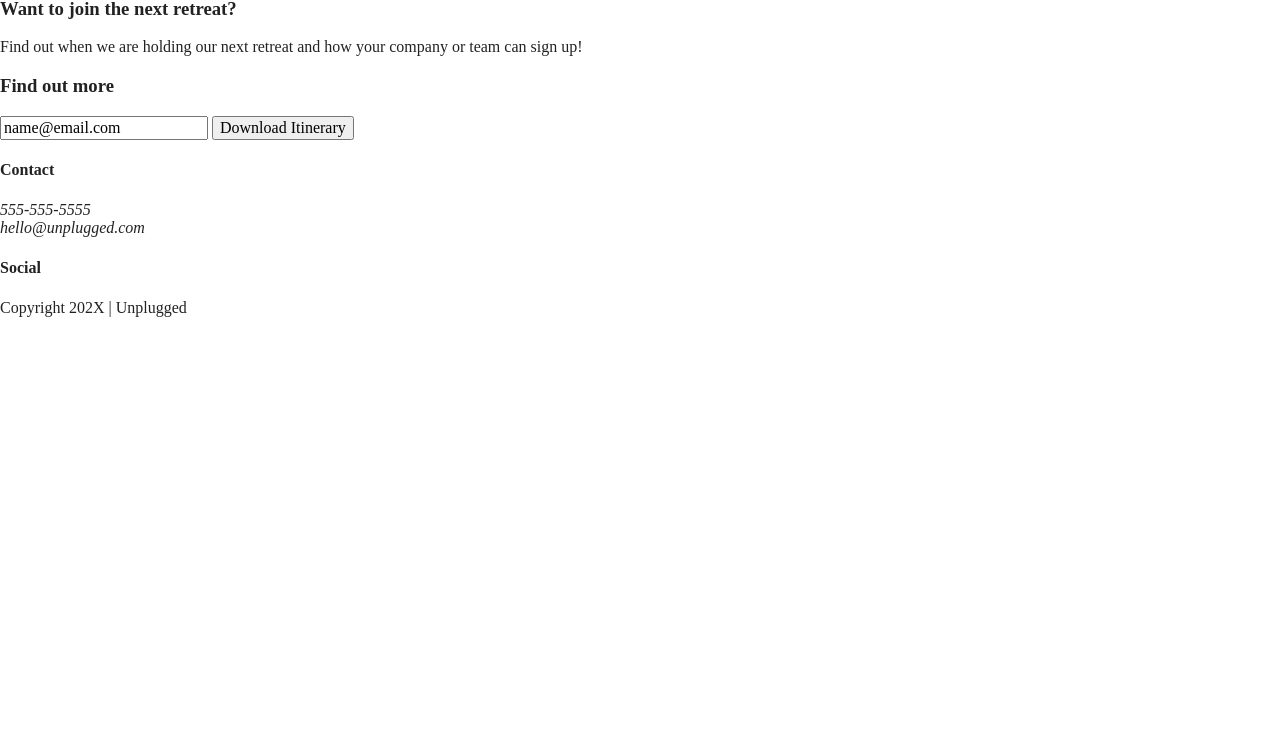
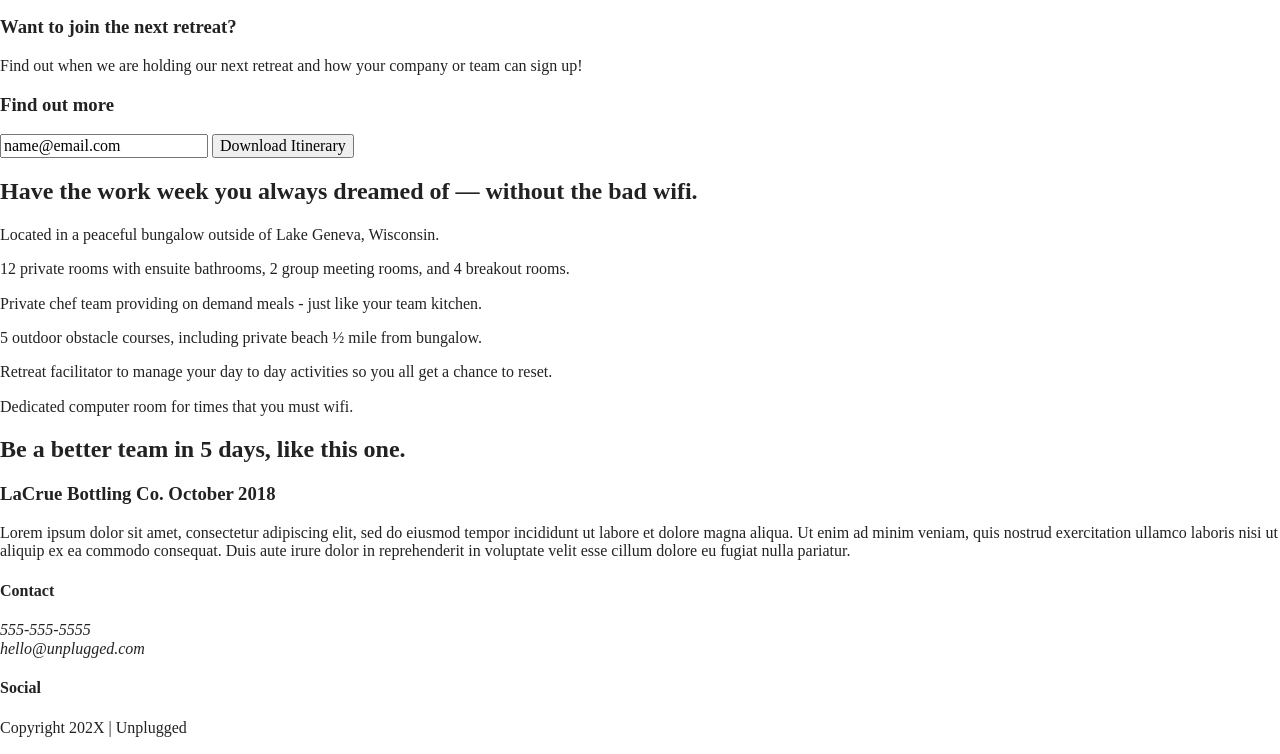
Before and after one commit to Steve-D-E/re-unplugged03, a website built with Parcel: page index.html in a window 1280 px wide. Shown: the part 154-908 px from the top of the page. Before the commit the page ends 800 px from the top, so only its background shows below. Built offline with nearby package versions, Linux system fonts and the light colour scheme.

Commit message:
added changes to re-unplugged03

```diff
--- a/index.html
+++ b/index.html
@@ -24,8 +24,7 @@
 
 <body>
 
-  <!-- Add your site or application content here -->
-  <header>
+  header>
   <div class="content-wrapper">
     <a href="#">
       <img src="" alt="unplugged logo">
@@ -65,6 +64,73 @@
     <!-- aside content wrapper ends -->
   </aside>
 
+  <section class="features">
+    <div class="content-wrapper">
+      <h2>Have the work week you always dreamed of — without the bad wifi.</h2>
+      <div class="features-items">
+        <article>
+          <p class="fontawesome-icon">
+          </p>
+          <p class="features-item-description">
+            Located in a peaceful bungalow outside of Lake Geneva, Wisconsin.
+          </p>
+        </article>
+        <article>
+          <p class="fontawesome-icon">
+          </p>
+          <p class="features-item-description">
+            12 private rooms with ensuite bathrooms, 2 group meeting rooms, and 4 breakout rooms.
+          </p>
+        </article>
+        <article>
+          <p class="fontawesome-icon">
+          </p>
+          <p class="features-item-description">
+            Private chef team providing on demand meals - just like your team kitchen.
+          </p>
+        </article>
+        <article>
+          <p class="fontawesome-icon">
+          </p>
+          <p class="features-item-description">
+            5 outdoor obstacle courses, including private beach ½ mile from bungalow.
+          </p>
+        </article>
+        <article>
+          <p class="fontawesome-icon">
+          </p>
+          <p class="features-item-description">
+            Retreat facilitator to manage your day to day activities so you all get a chance to reset.
+          </p>
+        </article>
+        <article>
+          <p class="fontawesome-icon">
+          </p>
+          <p class="features-item-description">
+            Dedicated computer room for times that you must wifi.
+          </p>
+        </article>
+      </div>
+    </div>
+  </section>
+
+  <section class="reviews">
+    <div class="content-wrapper">
+      <h2>Be a better team in 5 days, like this one.</h2>
+      <article>
+        <div>
+          <h3>LaCrue Bottling Co. October 2018</h3>
+          <p>
+            Lorem ipsum dolor sit amet, consectetur adipiscing elit, sed do eiusmod tempor incididunt ut labore et
+            dolore magna aliqua. Ut enim ad minim veniam, quis nostrud exercitation ullamco laboris nisi ut aliquip ex
+            ea commodo consequat. Duis aute irure dolor
+            in reprehenderit in voluptate velit esse cillum dolore eu fugiat nulla pariatur.
+          </p>
+        </div>
+      </article>
+    </div>
+  </section>
+
 </main>
 <!-- main wrapper -->
 
@@ -103,6 +169,7 @@
   </div>
 </footer>
 
+
   <script src="js/vendor/modernizr-3.11.2.min.js"></script>
   <script src="js/plugins.js"></script>
   <script src="js/main.js"></script>
```
Lines whose indentation alone changed are shown as unchanged.
